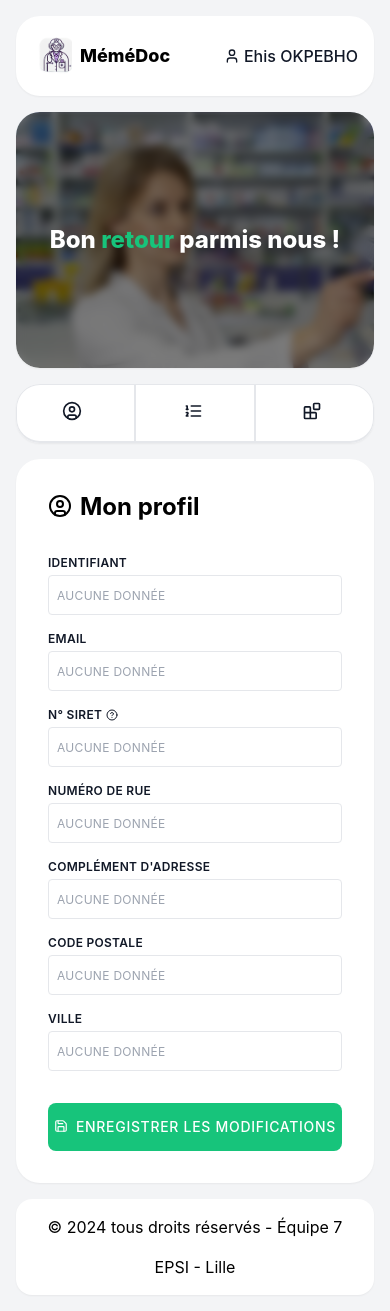
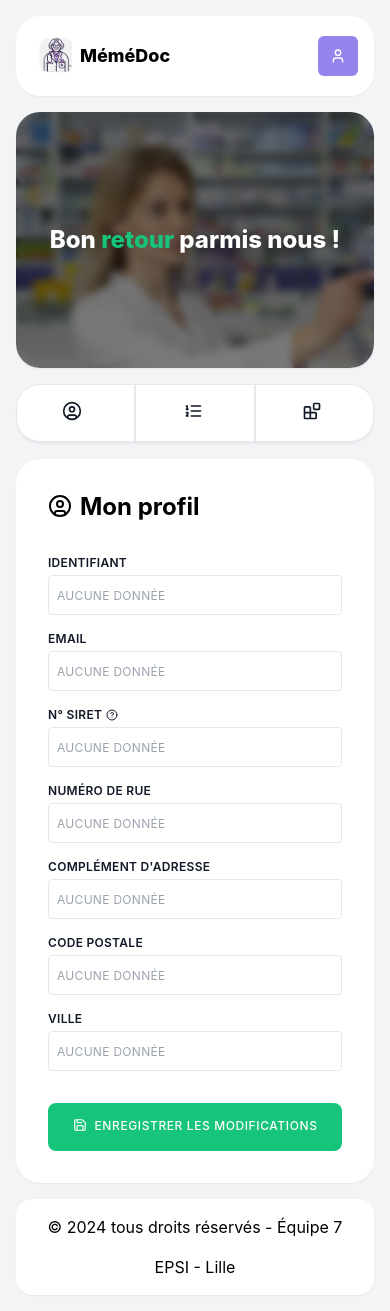
Before and after one commit to EhisOkpebho/memedocs, a React (Create React App) app: page /profile in a window 390 px wide. Built offline with nearby package versions, Linux system fonts and the light colour scheme.

Commit message:
:iphone: fix responsive

```diff
--- a/src/components/Header.tsx
+++ b/src/components/Header.tsx
@@ -13,17 +13,15 @@ const Header = () => {
             </Link>
             {
                 me ? (
-                    // <Link to='/auth/login'
-                    //       className='px-3 h-10 sm:h-8 flex items-center gap-x-2 rounded-md bg-primary uppercase text-xs text-white'>
-                    //     <User className='size-4'/>
-                    //     <span className='hidden sm:block'>Me connecter</span>
-                    // </Link>
+                    <Link to='/auth/login'
+                          className='px-3 h-10 sm:h-8 flex items-center gap-x-2 rounded-md bg-primary uppercase text-xs text-white'>
+                        <User className='size-4'/>
+                        <span className='hidden sm:block'>Me connecter</span>
+                    </Link>
+
+                ) : (
                     <div className='font-medium text-gray-900'>
-                        <User className='mr-1 mb-1 size-4 inline' />
-                        <span>{me.identifier}</span>
-                    </div>
-                ) : (
-                    <div>
+                        <User className='mr-1 mb-1 size-4 inline'/>
                         <span>{me.identifier}</span>
                     </div>
                 )
--- a/src/pages/Commands.tsx
+++ b/src/pages/Commands.tsx
@@ -7,7 +7,7 @@ export default function Commands() {
         <>
             <MySpaceLayout>
                 <div className='p-8 w-full flex flex-col gap-y-8 rounded-3xl shadow-sm bg-white'>
-                    <h3 className='text-center font-bold text-2xl'>
+                    <h3 className='max-sm:text-center font-bold text-2xl'>
                         <ListOrdered className='mb-1 mr-2 size-6 inline'/>
                         Liste des commandes <span className='text-base'>({new Date().toLocaleDateString()})</span>
                     </h3>
--- a/src/pages/Profile.tsx
+++ b/src/pages/Profile.tsx
@@ -23,7 +23,7 @@ export default function Profile() {
                         <FormInput label="Ville"  placeholder='Aucune donnée' />
                     </div>
                     <button
-                        className='w-full h-12 rounded-lg bg-pharmacist tracking-wider uppercase text-sm font-medium text-white hover:brightness-95 duration-150'>
+                        className='w-full h-12 rounded-lg bg-pharmacist tracking-wider uppercase text-xs sm:text-sm font-medium text-white hover:brightness-95 duration-150'>
                         <Save className='mr-2 mb-1 size-3.5 inline'/>
                         Enregistrer les modifications
                     </button>
```
